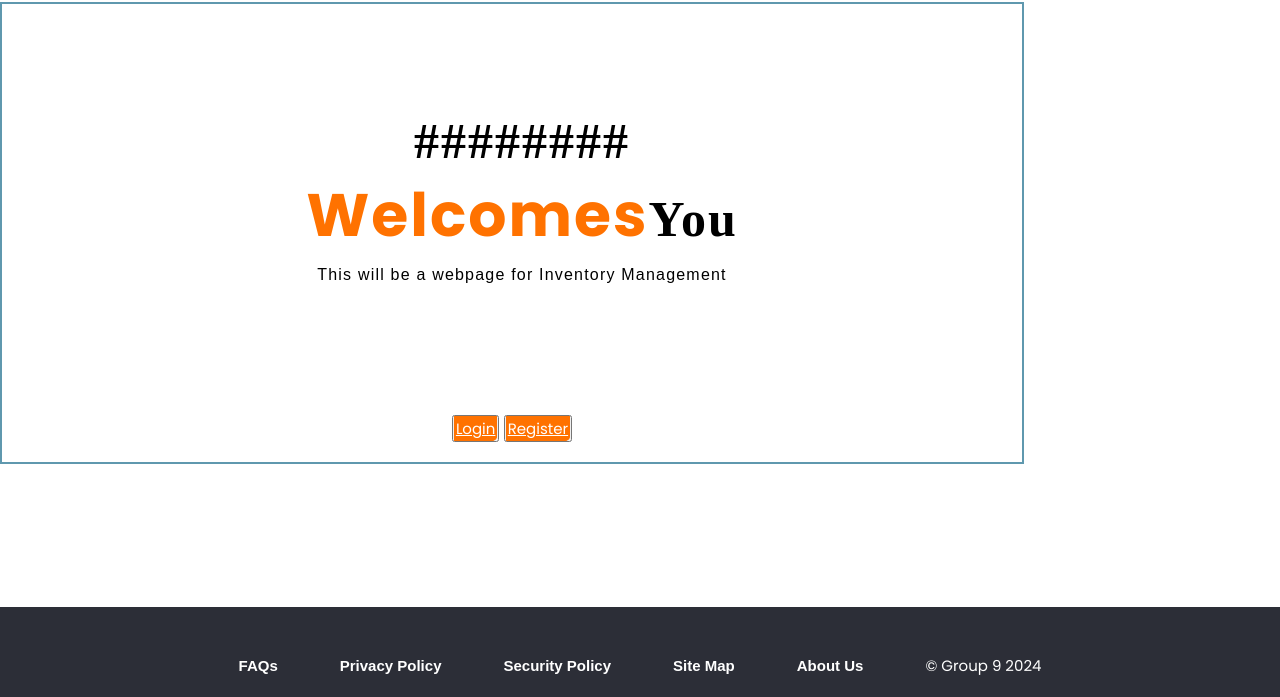
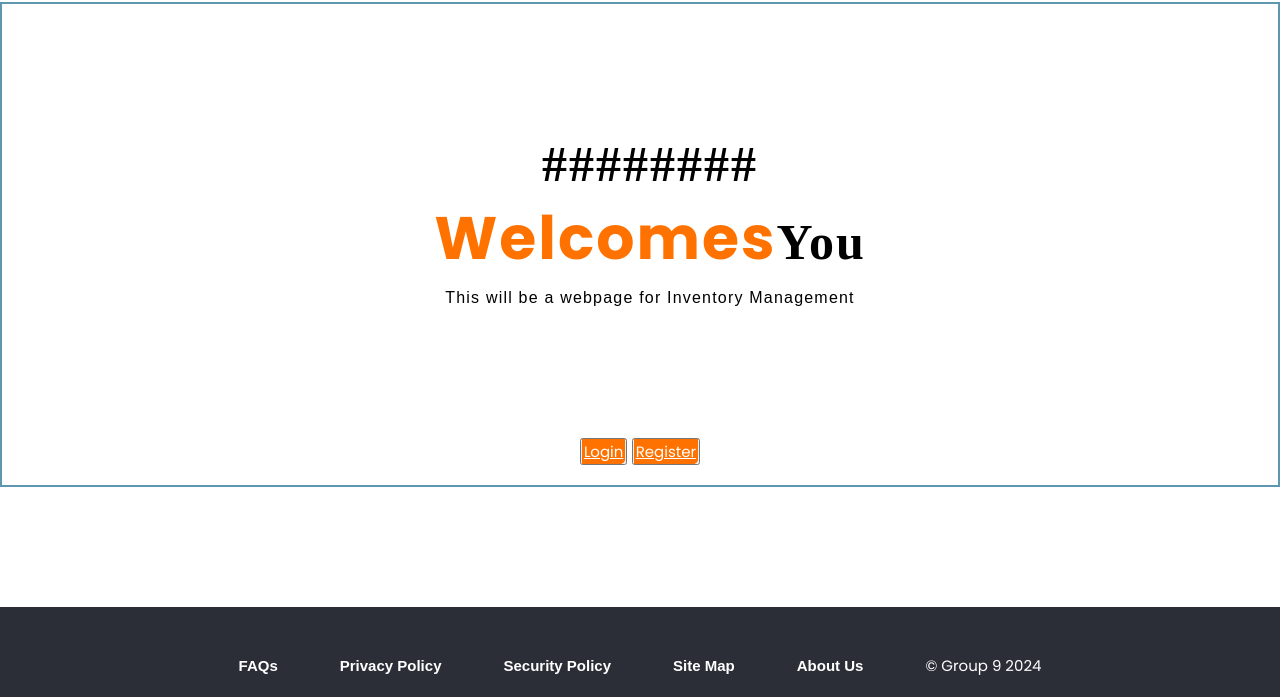
Before and after one commit to Connor2308/Project, a PHP site: page / in a window 1280 px wide. Shown: the part 103-800 px from the top of the page. Run offline with PHP 8.4, Linux system fonts and the light colour scheme.

Commit message:
template

```diff
--- a/css/index.css
+++ b/css/index.css
@@ -114,7 +114,7 @@ ul li a :hover{
     padding: 0;
 }
 .content {
-    width: 80%;
+    width: 100%;
     color: #000000;
     text-align: center;
     position: relative;
--- a/index.php
+++ b/index.php
@@ -2,9 +2,7 @@
 <html lang="en">
 <head>
     <title>#########</title>
-    <link rel="stylesheet" href="css/map.css"/>
     <link rel="stylesheet" href="css/mobile.css"/>
-    <link rel="stylesheet" href="css/index.css"/>
     <link
       rel="stylesheet"
       href="css/index.css"
```
Also changed, not shown: css/mobile.css (line endings or trailing spaces).
